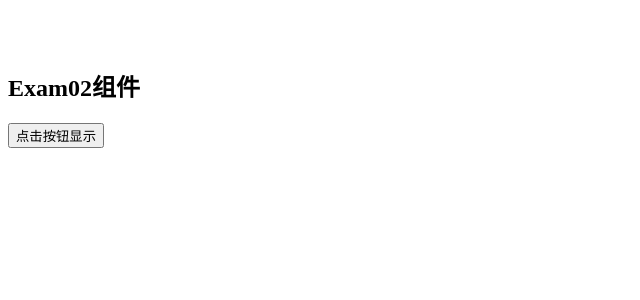
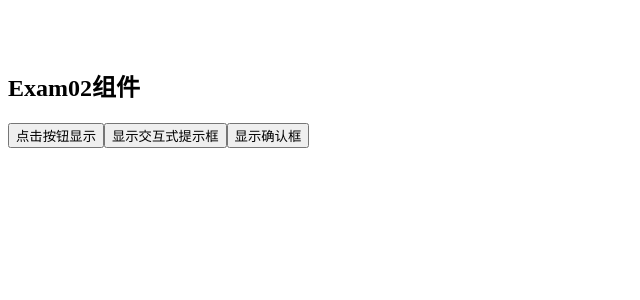
Before and after one commit to una-sara/mint, a Vue app in the folder vue_app_000/vue_app_00/: page /#/Exam02 in a window 1280 px wide. Shown: the top 300 px of the page, without its empty margins (0-640 px from the left). Built offline with nearby package versions, Linux system fonts and the light colour scheme; what mint-ui would draw is missing.

Commit message:
update exam02

```diff
--- a/vue_app_000/vue_app_00/src/components/exam/Exam02.vue
+++ b/vue_app_000/vue_app_00/src/components/exam/Exam02.vue
@@ -2,11 +2,28 @@
  <div>
       <h2>Exam02组件</h2>
       <button @click="handle1">点击按钮显示</button>
+      <button @click="handle2">显示交互式提示框</button>
+      <button @click="handle3">显示确认框</button>
   </div>
 </template>
 <script>
 export default {
     methods:{
+        handle2(){
+            //显示交互式提示框 简写
+            // this.$messagebox("消息","数据加载成功");
+            this.$messagebox("","数据加载成功");
+        },
+        handle3(){
+            //确认提示框:确认 取消按钮 异步
+            this.$messagebox
+                .confirm("是否删除指定数据")//确认内容
+                .then(res=>{
+                    console.log(res);
+                }).catch(err=>{
+                    console.log(err);
+                })
+        },
         handle1(){
             //按钮事件处理函数
             // console.log(123);
```
